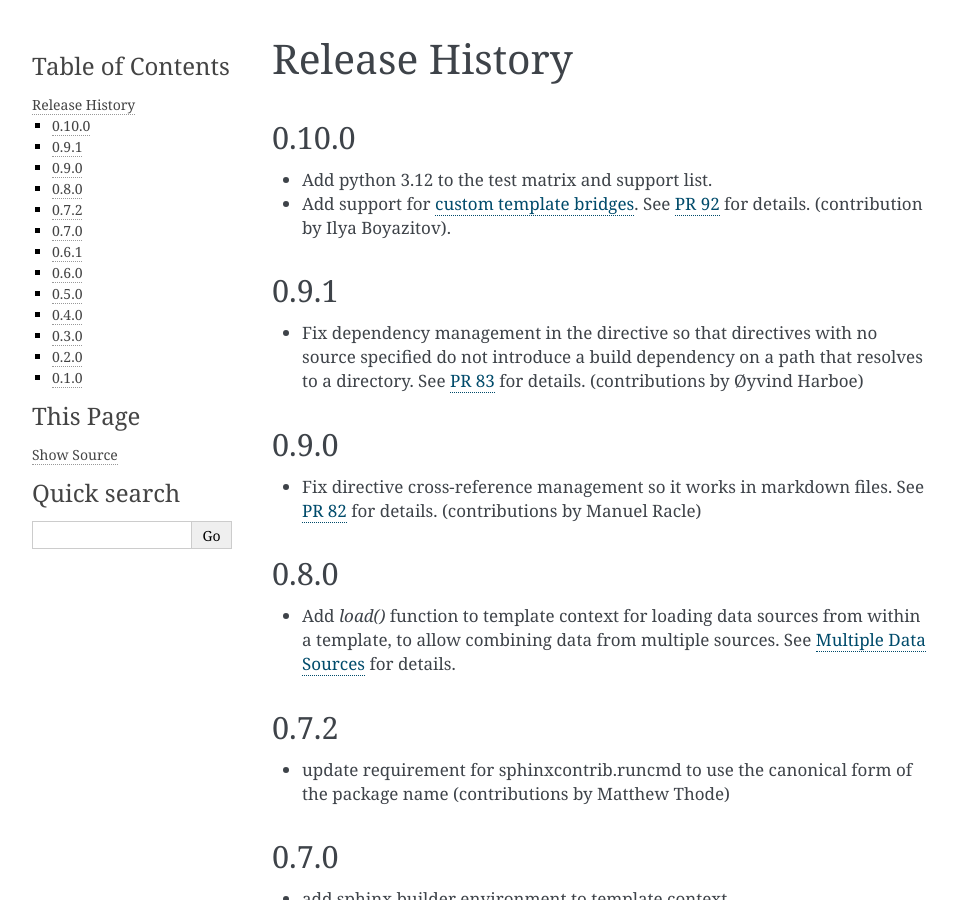
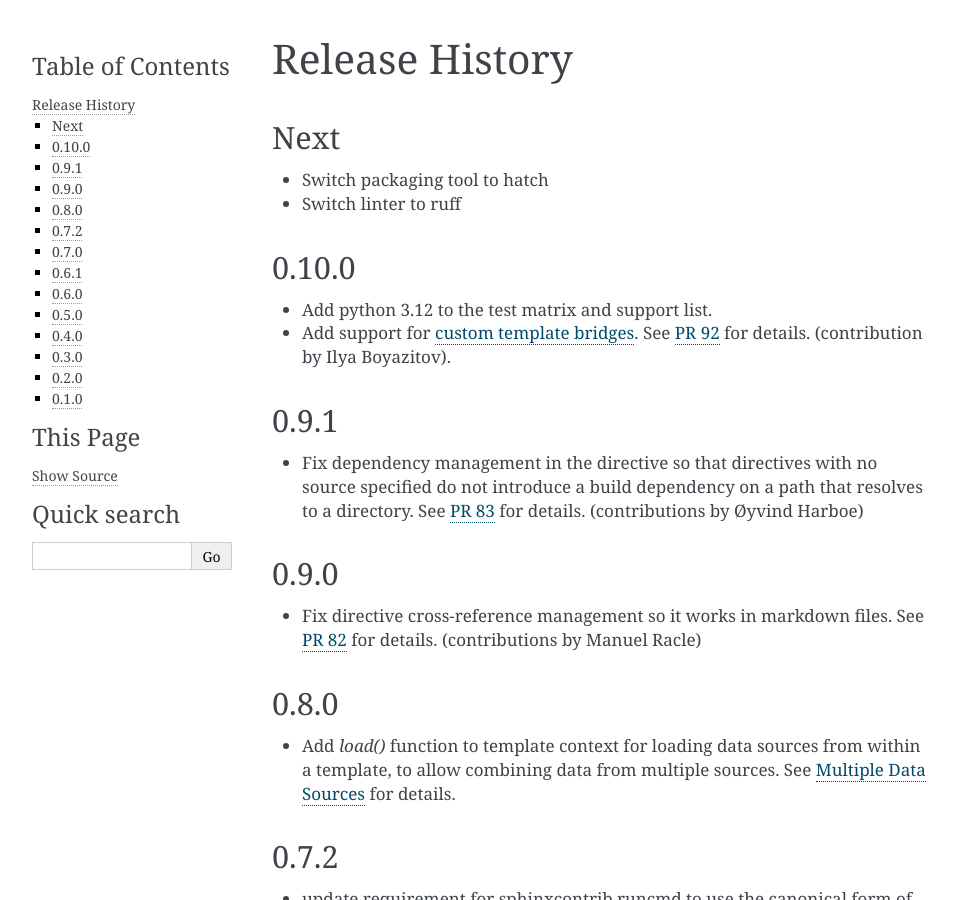
Before and after one commit to sphinx-contrib/datatemplates, a Sphinx documentation site: the page built from doc/source/history.rst, in a window 1280 px wide and 900 px high. Shown: the whole window, without its empty margins (148-1105 px from the left). Built offline with Sphinx 7.4.7, drawn with Linux system fonts in a browser that asks for light colours.

Commit message:
update release notes

```diff
--- a/doc/source/history.rst
+++ b/doc/source/history.rst
@@ -1,6 +1,12 @@
 =================
  Release History
 =================
+
+Next
+====
+
+* Switch packaging tool to hatch
+* Switch linter to ruff
 
 0.10.0
 ======
```
